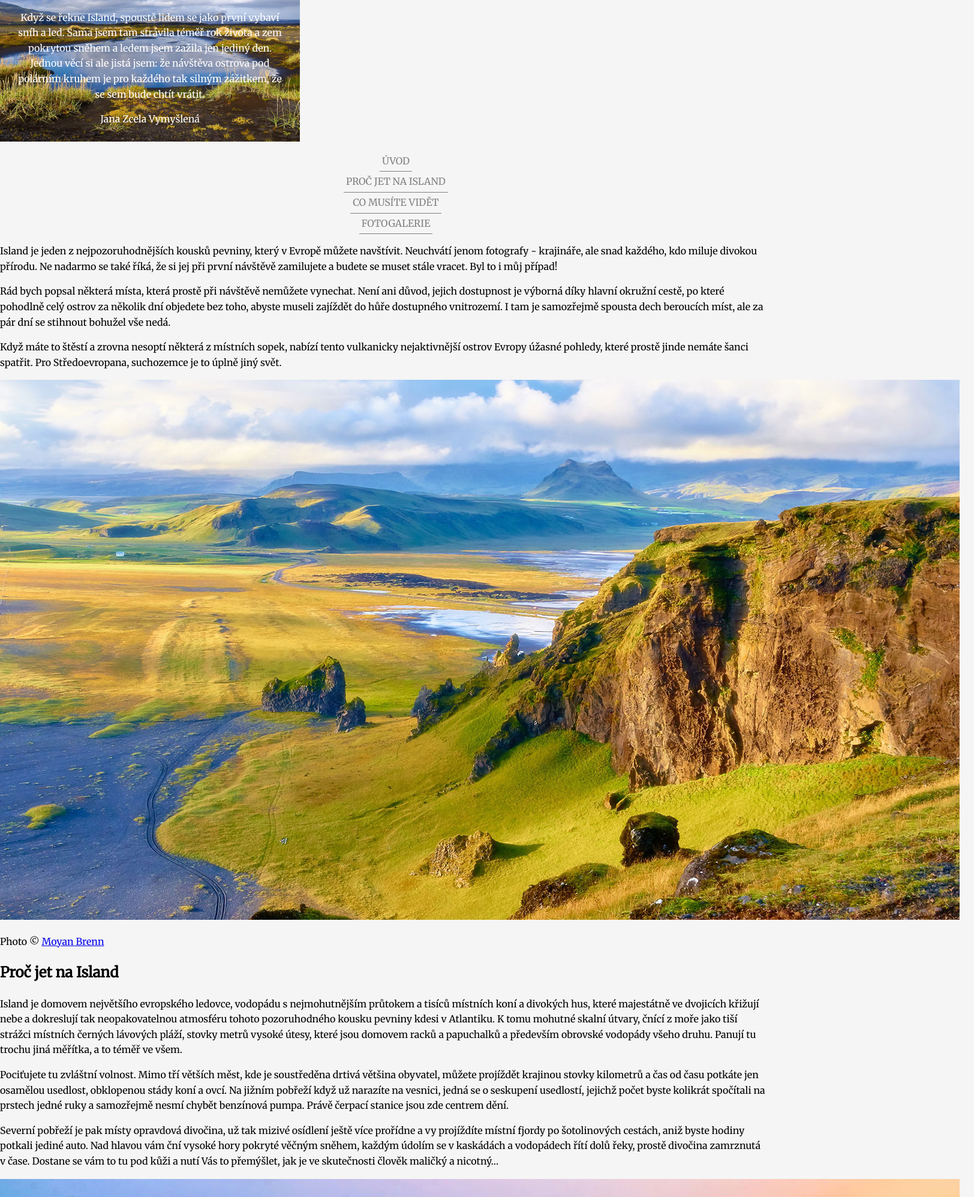
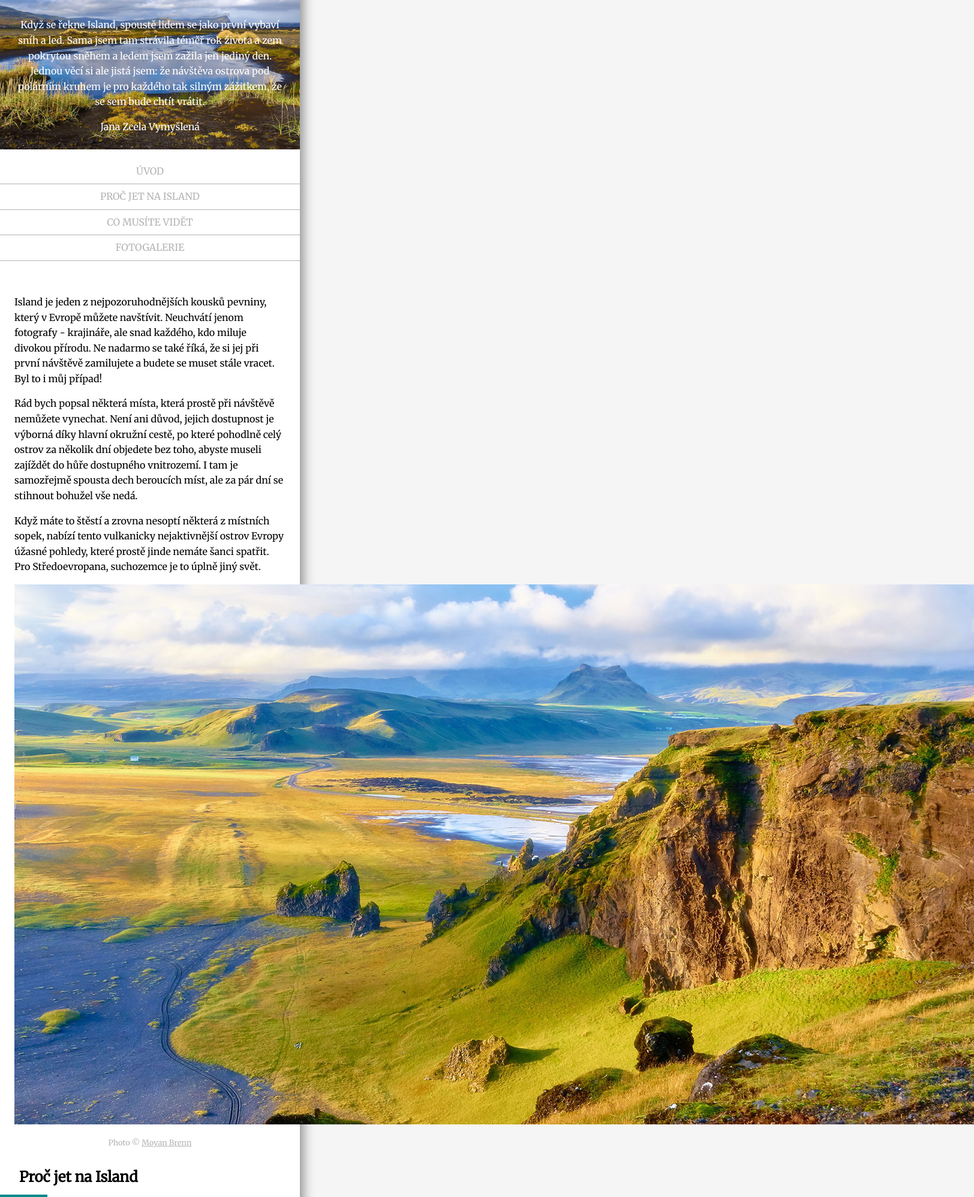
Before and after one commit to tvorimweb-2020-praha-podzim/du-06-island-sarkadvor, a plain HTML site: page zadani/soft/index.html in a window 1280 px wide. Shown: the part 109-2104 px from the top of the page at 60% size, 1624 px wide, since content can reach past the window. Drawn offline with Linux system fonts and the light colour scheme.

Commit message:
DÚ - in progress

```diff
--- a/zadani/soft/index.html
+++ b/zadani/soft/index.html
@@ -9,6 +9,7 @@
     </head>
     <body>
 
+    <section class="bila">
 
         <!-- hlavička -->
         <header class="hlavicka">
@@ -33,7 +34,7 @@
 
 
         <!-- sekce Úvod -->
-
+        <main class="obsah">
             <p>Island je jeden z nejpozoruhodnějších kousků pevniny, který v Evropě můžete navštívit. Neuchvátí jenom fotografy - krajináře, ale snad každého, kdo miluje divokou přírodu. Ne nadarmo se také říká, že si jej při první návštěvě zamilujete a budete se muset stále vracet. Byl to i můj případ!</p>
 
             <p>Rád bych popsal některá místa, která prostě při návštěvě nemůžete vynechat. Není ani důvod, jejich dostupnost je výborná díky hlavní okružní cestě, po které pohodlně celý ostrov za několik dní objedete bez toho, abyste museli zajíždět do hůře dostupného vnitrozemí. I tam je samozřejmě spousta dech beroucích míst, ale za pár dní se stihnout bohužel vše nedá.</p>
@@ -49,7 +50,7 @@
 
             <!-- sekce Proč -->
 
-        <h2>Proč jet na Island</h2>
+            <h2 class='nadpis'>Proč jet na Island</h2>
 
             <p>Island je domovem největšího evropského ledovce, vodopádu s nejmohutnějším průtokem a tisíců místních koní a divokých hus, které majestátně ve dvojicích křižují nebe a dokreslují tak neopakovatelnou atmosféru tohoto pozoruhodného kousku pevniny kdesi v Atlantiku. K tomu mohutné skalní útvary, čnící z moře jako tiší strážci místních černých lávových pláží, stovky metrů vysoké útesy, které jsou domovem racků a papuchalků a především obrovské vodopády všeho druhu. Panují tu trochu jiná měřítka, a to téměř ve všem.</p>
 
@@ -66,7 +67,7 @@
 
             <!-- sekce Co musíte vidět -->
 
-        <h2>Co musíte vidět</h2>
+            <h2 class='nadpis'>Co musíte vidět</h2>
 
             <p><strong>Poloostrov Reykjanes</strong> - Než z letiště v Keflavíku zamíříte do hlavního města, zajeďte se podívat na tento poloostrov. Je to zajížďka jen pár kilometrů a rázem se dostanete do krajiny pro Island přímo typické. Cestu lemují lávová pole připomínající doslova měsíční krajinu. Pro Středoevropana něco neuvěřitelného. Ani kousek zeleně, kam oko dohlédne jen černá suť a rozpraskané lávové desky. Mezi tím vším až mysteriózně vypadající geotermální elektrárny. Na pobřeží pak vystupují z vody poutavé skalní útvary Reykjanesta.</p>
 
@@ -89,14 +90,14 @@
             <p><strong>Skógafoss</strong> - Ať si koupíte jakoukoliv mapu nebo průvodce Islandu, jsem si téměř jist, že na titulce bude právě Skógafoss. Nutno říct, že právem. Výška 60 metrů, šířka 25 metrů, zážitek neuvěřitelný. Jakmile trochu zasvítí slunce, okamžitě se ve vodní tříšti v okolí vytváří krásná duha. Samozřejmě opět přitahuje spoustu turistů, takže doporučuji navštívit tuto hříčku přírody někdy pozdě večer či brzy ráno, kdy tu budete téměř sami, opravdu se to vyplatí.</p>
 
             <p><strong>Dyrhólaey</strong> - Jde o nejjižnější cíp celého strova s vysokými útesy, na kterých ční jako tichý strážce velmi fotogenický maják. Zdejší útesy jsou také domovem Papuchalků (Fratercula arctica). Tito ptáci jsou opravdoví klauni a jejich nemotorný pohyb prostě musí vykouzlit úsměv na tváři každému. Mohutný lávový útes, ve kterém voda vyhloubila dvě skalní brány nebývalých rozměrů, prostě nesmíte vynechat.</p>
-
+        </main>
 
 
             <!-- sekce Fotogalerie -->
 
-        <h2>Fotogalerie</h2>
+            <section class="galerie">
 
-        <section class="galerie">
+            <h2 class='nadpis'>Fotogalerie</h2>
 
                             <figure class="foto">
                     <img src="/../images/nahled1.jpg" alt="Myvatn Aurora">
@@ -171,8 +172,7 @@
                 </figure>
 
             </section><!-- konec .galerie -->
-
-
+    </section>
 
         <!-- patička -->
         <footer class="paticka">
@@ -186,5 +186,6 @@
             </p>
     </footer>
 
+
     </body>
 </html>
--- a/zadani/soft/style.css
+++ b/zadani/soft/style.css
@@ -8,6 +8,8 @@
 */
 
 
+/*Mobilní verze*/
+
 body {
     margin: 0;
     padding: 0;
@@ -15,8 +17,14 @@ body {
     font-family: 'Merriweather', serif;
     font-size: 16px;
     line-height: 1.6;
+    min-width: 300px;
 }
 
+.bila {
+    background-color: #fff;
+    box-shadow: 5px 10px 18px #888888;
+    max-width: 500px;
+}
 
 /* HLAVICKA */
 
@@ -43,36 +51,72 @@ body {
 
 li {
     display: inline-block;
-    padding: 0.25rem;
-    max-width: auto;
-    border-bottom: 1px grey solid;
-
+    width: 100%;
+    text-align: center;
+    border-bottom: 1px  rgb(179, 179, 179) solid;
+    padding: 0.5rem;
 }
 
 .menu {
     display: flex;
     flex-direction: column;
-    align-items: center;
+    padding-left: 0;
 }
 
 li a {
     text-decoration: none;
     text-transform: uppercase;
-    max-width: 100%;
-    color: grey;
-
+    color: rgb(179, 179, 179);
 }
 
 
 
 /* OBSAH */
 
+.obsah {
+    padding: 1.5rem;
+}
 
+.popisek {
+    font-size: 0.8rem;
+    color: rgb(179, 179, 179);
+    text-align: center;
+}
 
+.popisek a {
+    color: rgb(179, 179, 179);
+}
+
+.nadpis {
+    position: relative;
+    padding: 0.5rem;
+}
+
+  .nadpis:after {
+    content: '';
+    width: 80px;
+    height: 4px;
+    background: darkcyan;
+    position: absolute;
+    left: -25px;
+    bottom: -14px;
+    padding-left: 0;
+    margin-bottom: 0.5rem;
+  }
 
 /* FOTOGALERIE */
 
+.galerie {
+    padding: 1.5rem;
+    display: flex;
+    flex-direction: column;
+    align-items: stretch;
+}
 
+.galerie .foto {
+    max-width: 100%;
+    height: auto;
+}
 
 
 /* PATICKA */
@@ -81,12 +125,26 @@ li a {
     display: flex;
     flex-direction: column;
     color: darkslategrey;
-    background-color: #e2e2e2ea;
     padding: 0.5rem 1.5rem;
+    max-width: 500px;
 }
 
 .paticka a {
     color: darkslategrey;
 }
 
-/*Jak dát stín hornnějšku boxu patičky? Dodělat meníčko - pohrát si s šířkou tlačítek víc, aby spodní border byl přes celou stránku*/
+/*Tabletová verze*/
+
+@media only screen and (min-width: 501px) and (max-width: 999px) {
+
+}
+
+/*Počítačová verze*/
+
+@media only screen and (min-width: 1000px) {
+
+}
+
+/*Vykoumat nefungující obrázky a vrhnout se na tabletovou verzi*/
+
+/*Zjistit zda by i mobilní verze neměla být jeden velký flex box s column direction a položky podle toho zarovnány?i*/
```
Lines whose indentation alone changed are shown as unchanged.
